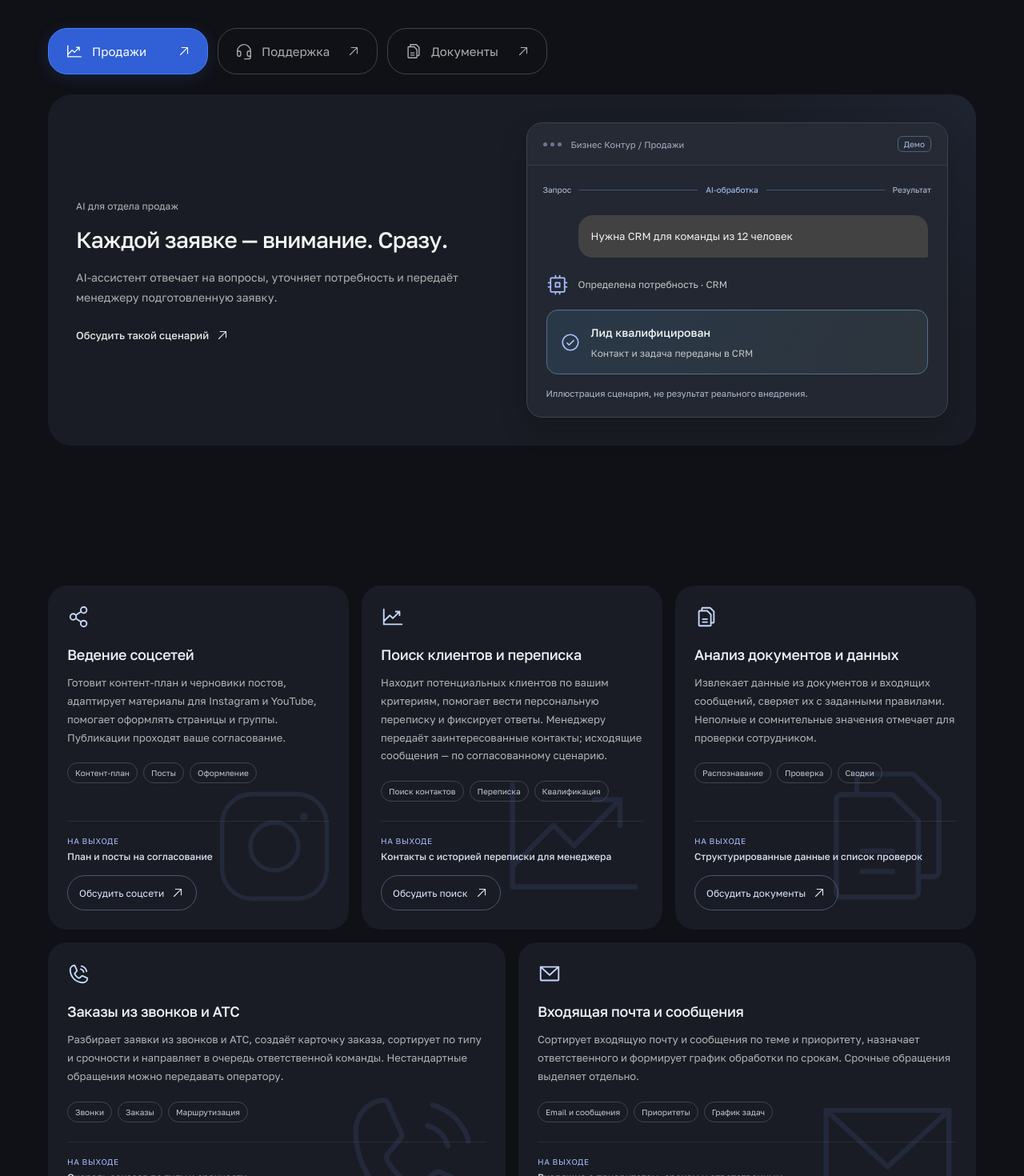
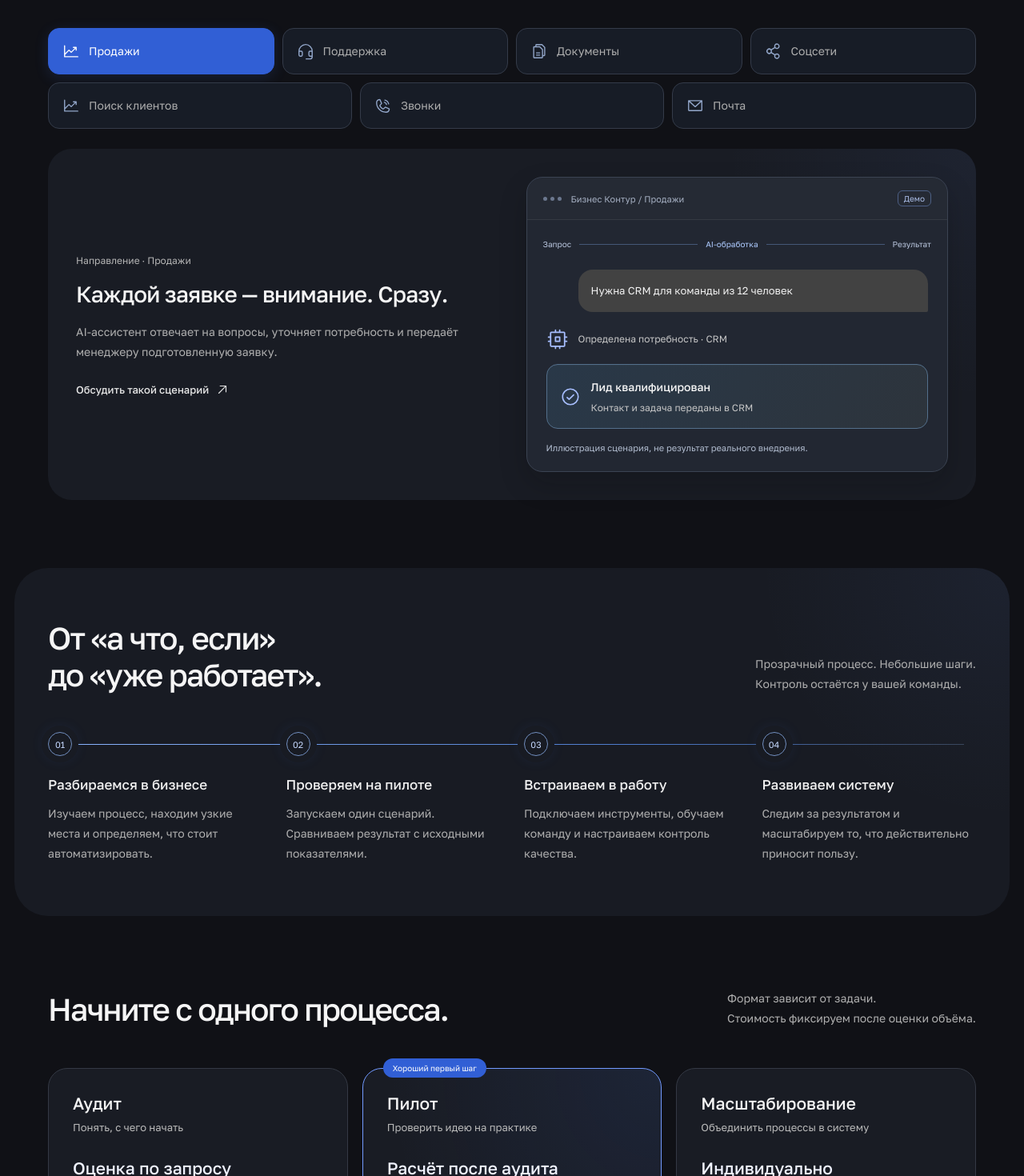
Before and after one commit to Sergey3174/ai-landing, a React (Vite) app: page / in a window 1280 px wide. Shown: the part 1060-2530 px from the top of the page at 80% size. Built offline with nearby package versions, Linux system fonts and the light colour scheme.

Commit message:
update keys

```diff
--- a/src/App.css
+++ b/src/App.css
@@ -222,3 +222,16 @@ footer.site-footer{display:block;position:relative;isolation:isolate;overflow:hi
  .mobile-bottom-nav a:hover,.mobile-bottom-nav a:focus-visible{color:#a9c3ff;background:#477dff20}
  .mobile-bottom-nav svg{flex-shrink:0}
 }
+
+/* Compact, fully visible navigation for all seven scenarios. */
+.solution-tabs{display:grid;grid-template-columns:repeat(12,minmax(0,1fr));gap:10px;overflow:visible;padding:0;border:0}
+.solution-tabs button{grid-column:span 3;min-width:0;min-height:58px;padding:14px 16px;border:1px solid #343b49;border-radius:14px;background:#171c26;gap:10px;font-size:14px;line-height:1.35;justify-content:flex-start;text-align:left;white-space:normal}
+.solution-tabs button:nth-child(n+5){grid-column:span 4}
+.solution-tabs button>span:last-child{display:none}
+.solution-tabs button>span:first-child{color:#93a7ca}
+.solution-tabs button[aria-selected=true]{background:var(--action);border-color:var(--action);color:#fff;box-shadow:0 4px 18px #477dff24}
+@media(max-width:720px){
+ .solution-tabs{grid-template-columns:repeat(2,minmax(0,1fr));gap:8px}
+ .solution-tabs button,.solution-tabs button:nth-child(n+5){grid-column:auto;min-width:0;min-height:54px;padding:12px;font-size:12px;border-radius:12px;gap:8px}
+ .solution-tabs button:last-child{grid-column:1/-1;justify-content:center}
+}
--- a/src/App.tsx
+++ b/src/App.tsx
@@ -23,9 +23,8 @@ import {
 } from "@phosphor-icons/react";
 import "./App.css";
 import { useLandingEffects } from "./useLandingEffects";
-import instagramArt from "./assets/instagram.svg";
 
-const scenarios = [
+const baseScenarios = [
   {
     name: "Продажи",
     icon: ChartLineUpIcon,
@@ -106,23 +105,19 @@ const cases = [
   },
 ];
 
-function moveCaseSpotlight(event: React.PointerEvent<HTMLElement>) {
-  if (
-    event.pointerType === "touch" ||
-    window.matchMedia("(prefers-reduced-motion: reduce)").matches
-  ) {
-    return;
-  }
-  const bounds = event.currentTarget.getBoundingClientRect();
-  event.currentTarget.style.setProperty(
-    "--spot-x",
-    `${event.clientX - bounds.left}px`,
-  );
-  event.currentTarget.style.setProperty(
-    "--spot-y",
-    `${event.clientY - bounds.top}px`,
-  );
-}
+const scenarios = [
+  ...baseScenarios,
+  ...cases.filter((_, index) => index !== 2).map((item, index) => ({
+    name: ["Соцсети", "Поиск клиентов", "Звонки", "Почта"][index],
+    icon: item.icon,
+    title: item.title,
+    text: item.description,
+    input: ["Подготовь контент-план на неделю", "Найди компании по нашему профилю клиента", "Прими заказ из записи звонка", "Разбери входящие обращения за сегодня"][index],
+    action: ["Учтены темы и формат площадок", "Контакты отобраны по критериям", "Выделены детали и срочность заказа", "Определены темы, приоритеты и сроки"][index],
+    result: item.output,
+    detail: "Результат — на проверку сотруднику",
+  })),
+];
 
 function App() {
   useLandingEffects();
@@ -278,6 +273,7 @@ function App() {
               <br className="desktop" /> принесёт понятную пользу.
             </p>
           </div>
+          <span id="cases" aria-hidden="true" />
           <div
             className="solution-tabs"
             role="tablist"
@@ -340,12 +336,7 @@ function App() {
           >
             <div>
               <span className="subtle">
-                AI для{" "}
-                {active === 0
-                  ? "отдела продаж"
-                  : active === 1
-                    ? "службы поддержки"
-                    : "работы с документами"}
+                Направление · {s.name}
               </span>
               <h3>{s.title}</h3>
               <p>{s.text}</p>
@@ -405,88 +396,6 @@ function App() {
               </div>
             </div>
           </div>
-        </section>
-        <section
-          className="section wrap cases"
-          id="cases"
-          aria-labelledby="cases-title"
-        >
-          {/* <div className="section-heading">
-            <div>
-              <h2 id="cases-title">
-                AI берёт на себя рутину.
-                <br />
-                Команда — важные решения.
-              </h2>
-            </div>
-            <p>
-              Подключаем AI к привычным каналам и системам — с проверкой
-              сотрудником там, где она нужна.
-            </p>
-          </div> */}
-          <div className="case-grid">
-            {cases.map((item, index) => (
-              <article
-                className="case-card"
-                key={item.title}
-                onPointerMove={moveCaseSpotlight}
-              >
-                {index === 0 ? (
-                  <img
-                    className="case-art"
-                    src={instagramArt}
-                    alt=""
-                    aria-hidden="true"
-                  />
-                ) : (
-                  <item.icon
-                    className="case-art-icon"
-                    size={190}
-                    weight="thin"
-                    aria-hidden="true"
-                  />
-                )}
-                <div className="case-card-top">
-                  <item.icon
-                    className="case-icon ui-icon"
-                    size={30}
-                    weight="regular"
-                    aria-hidden="true"
-                  />
-                </div>
-                <h3>{item.title}</h3>
-                <p>{item.description}</p>
-                <div className="case-tags" aria-label="Возможности сценария">
-                  {item.tags.map((tag) => (
-                    <span key={tag}>{tag}</span>
-                  ))}
-                </div>
-                <div className="case-card-bottom">
-                  <div className="case-result">
-                    <span>На выходе</span>
-                    <strong>{item.output}</strong>
-                  </div>
-                  <a
-                    href="#contact"
-                    className="case-cta"
-                    aria-label={`Обсудить сценарий: ${item.title}`}
-                  >
-                    {item.cta}
-                    <ArrowUpRightIcon
-                      className="ui-icon"
-                      size={18}
-                      aria-hidden="true"
-                    />
-                  </a>
-                </div>
-              </article>
-            ))}
-          </div>
-          {/* <p className="cases-note">
-            Это примеры сценариев, а не отчёты о внедрениях. Интеграции и правила
-            автоматизации согласуем заранее; важные решения и нестандартные
-            ситуации остаются под контролем вашей команды.
-          </p> */}
         </section>
         <section className="process-section" id="process">
           <div className="wrap">
```
